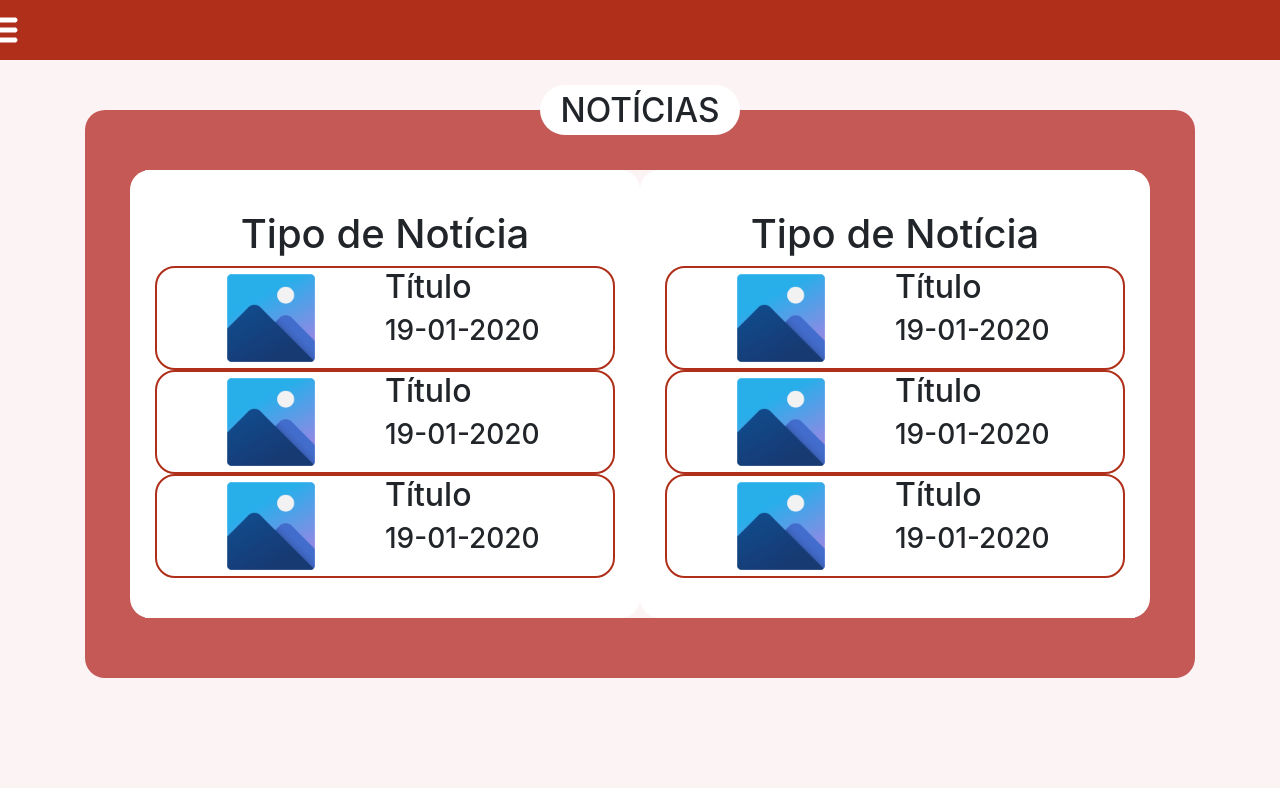
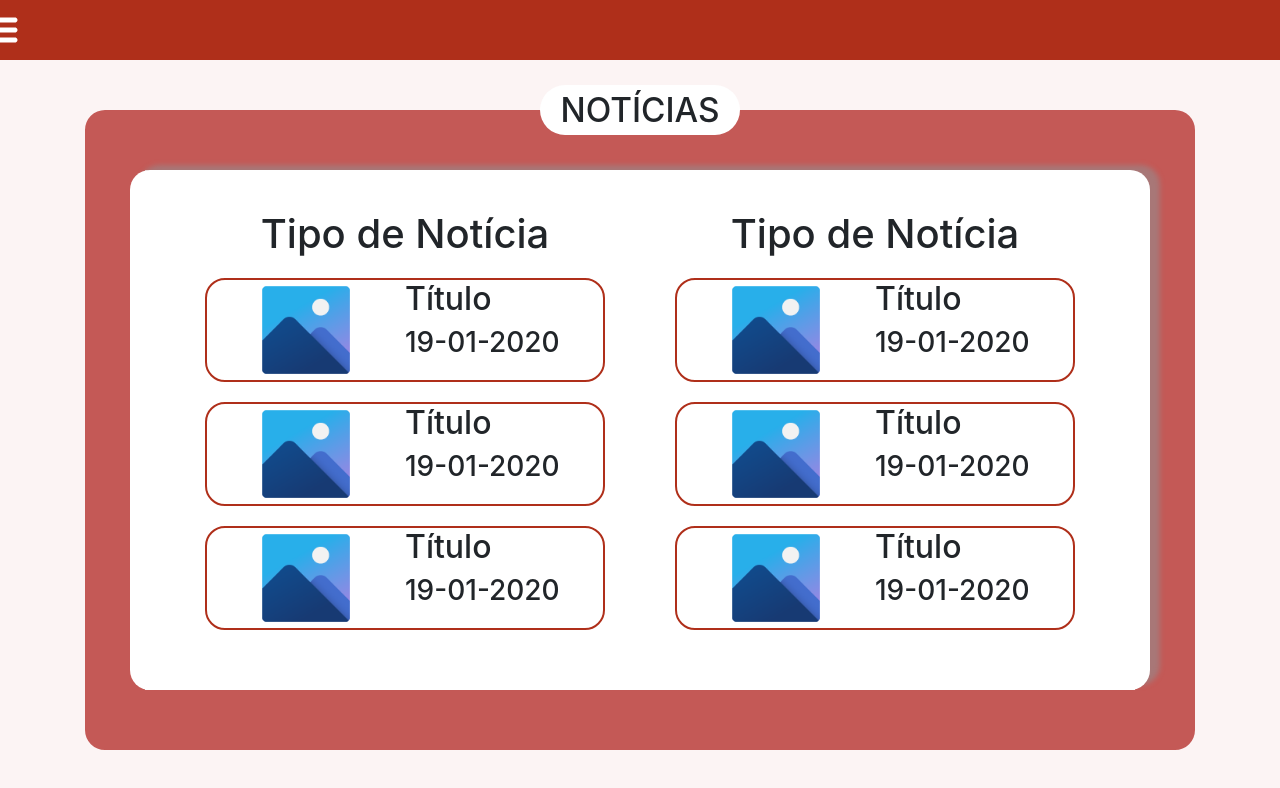
Before and after one commit to itgirls-ufpb/ItGirls-front, a React (Create React App) app: page / in a window 1280 px wide. Shown: the top 788 px of the page. Built offline with nearby package versions, Linux system fonts and the light colour scheme.

Commit message:
Inside Box Correction

```diff
--- a/src/components/news.js
+++ b/src/components/news.js
@@ -4,7 +4,7 @@ import Photo from '../img/photo.png'
 class ColunaNoticias extends Component {
     render() {
       return (
-        <div className="col" id="inside-box-news">
+        <div className="col">
             <h1>Tipo de Notícia</h1>
             <LinhaNoticia/>
             <LinhaNoticia/>
@@ -38,7 +38,7 @@ export default class News extends Component {
         <div className="container">
             <h1 className="titulo-noticia">NOTÍCIAS</h1>
             <div id="news-row">
-              <div className="row">
+              <div className="row" id="inside-box-news">
                   <ColunaNoticias/>
                   <ColunaNoticias/>
               </div>
--- a/src/index.css
+++ b/src/index.css
@@ -48,6 +48,7 @@ ul a {
   background-color: white;
   padding: 40px;
   border-radius: 20px;
+  box-shadow: 10px -5px 5px #A87777;
 }
 
 #news-row {
@@ -62,6 +63,7 @@ ul a {
 #news-box {
   border: 2px solid #AF2F1A;
   border-radius: 20px;
+  margin: 20px;
 }
 
 .titulo-noticia {
```
